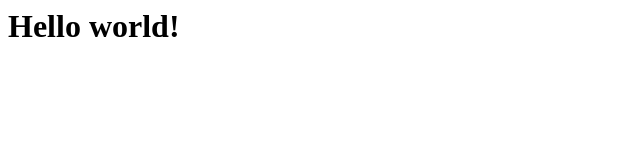
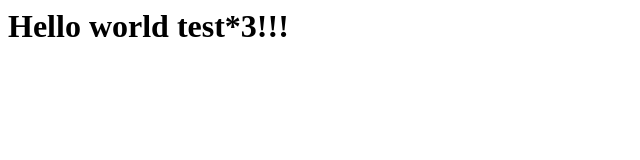
Before and after one commit to J-blue111/coursera-test, a plain HTML site: page index.html in a window 1280 px wide. Shown: the whole page, without its empty margins (0-640 px from the left). Drawn offline with Linux system fonts and the light colour scheme.

Commit message:
Add and modify coursera-test

```diff
--- a/index.html
+++ b/index.html
@@ -4,6 +4,6 @@
 	<title>Our Menu</title>
 </head>
 <body>
-<h1>Hello world!</h1>
+<h1>Hello world test*3!!!</h1>
 </body>
 </html>
```
